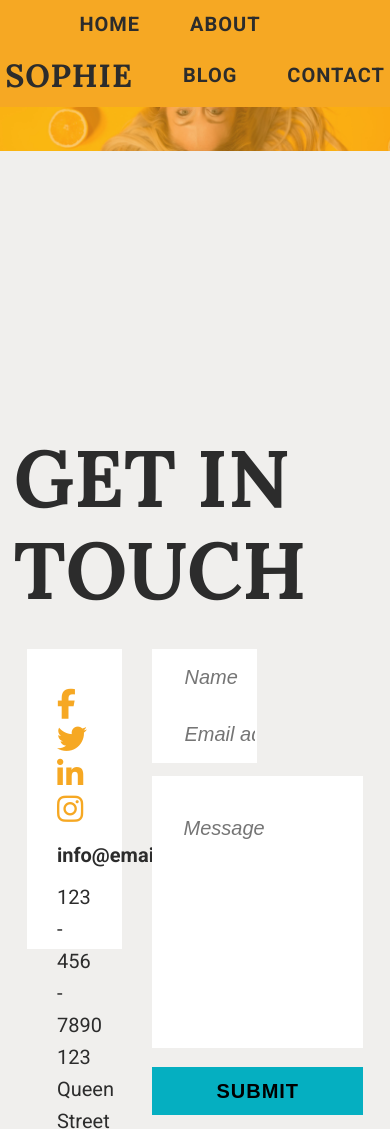
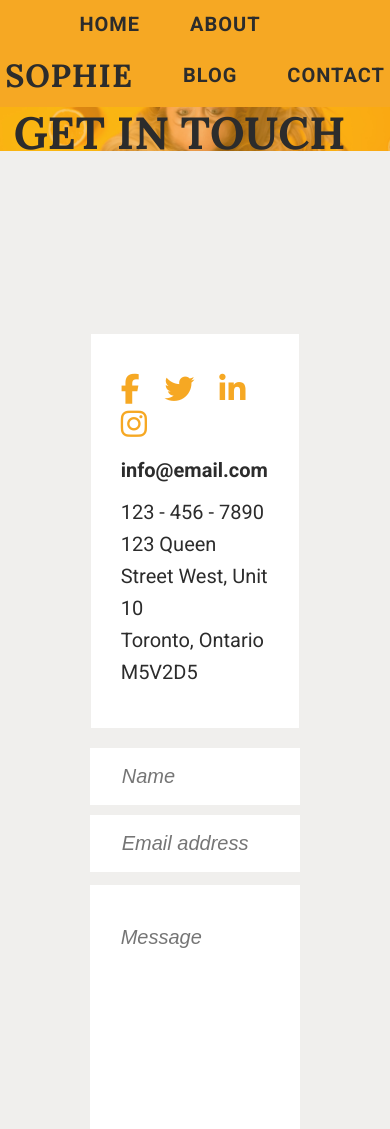
Before and after one commit to Hans-Christian/project2, a plain HTML site: page hansChristianSeverinoProject2/Sophie/contact.html in a window 390 px wide. Shown: the top 1129 px of the page. Drawn offline with Linux system fonts and the light colour scheme.

Commit message:
Worked on contact queries

```diff
--- a/hansChristianSeverinoProject2/styles/sass/_queries.scss
+++ b/hansChristianSeverinoProject2/styles/sass/_queries.scss
@@ -1,3 +1,35 @@
+@media (max-width:1399px){
+
+    #contactHeader h1,
+    #blogHeader h1{
+        font-size:6rem;
+        top:-5rem;
+        bottom:0;
+    }
+
+    #contactMain,
+    #blogMain{
+        margin:-27.5rem 0 4.5rem 0;
+    }
+}
+
+@media (max-width:1383px){
+
+    #contactMain{
+        flex-direction:column;
+    }
+
+    .contactTop,
+    .contactBot{
+        margin:0 auto;
+    }
+
+    .contactTop{
+        width:30%;
+        margin-bottom:2rem;
+    }
+}
+
 @media (max-width:1374px){
 
     .thingsTop img{
@@ -11,6 +43,18 @@
 
     .thingsBot img{
         bottom:-2rem;
+    }
+}
+
+@media (max-width:1322px){
+
+    #name,
+    #email{
+        width:100%;
+    }
+
+    #name{
+        margin-bottom:1rem;
     }
 }
 
@@ -78,6 +122,17 @@
     }
 }
 
+@media (max-width:1133px){
+
+    #contactMain{
+        margin-top:-33.5rem;
+    }
+
+    .contactTop{
+        width:35%
+    }
+}
+
 @media (max-width:1106px){
 
     .headerBot div > img{
@@ -94,6 +149,14 @@
         margin:0 auto;
         bottom:0;
         right:0;
+    }
+}
+
+@media (max-width:1097px){
+    #contactHeader h1,
+    #blogHeader h1{
+        font-size:4.5rem;
+        top:-5rem;
     }
 }
 
@@ -118,7 +181,18 @@
     }
 }
 
-@media(max-width:900px){
+@media (max-width:973px){
+
+    #contactMain{
+        margin-top:-38rem;
+    }
+
+    .contactTop{
+        width:40%;
+    }
+}
+
+@media (max-width:900px){
 
     .about,
     .info,
@@ -130,6 +204,24 @@
     .things{
         padding:3rem 0;
     }
+}
+
+@media (max-width:854px){
+
+    #contactHeader h1,
+    #blogHeader h1{
+        bottom:0;
+        left:0;
+    }
+
+    #contactMain{
+        margin-top:-41rem;
+    }
+
+    .contactTop{
+        width:48%;
+    }
+
 }
 
 @media (max-width:797px){
@@ -145,6 +237,36 @@
     }
 }
 
-@media (max-width:649px){
-    // Make burger menu here!
+@media (max-width:749px){
+
+    .contactTop{
+        width:50%;
+    }
+
 }
+
+@media (max-width:686px){
+
+    #contactMain{
+        margin-top:-45rem;
+    }
+
+    .contactTop{
+        width:53.5%;
+        height:48%;
+    }
+}
+
+@media (max-width:644px){
+
+    #contactMain{
+        margin-top:-47rem;
+    }
+}
+
+@media (max-width:526px){
+
+    #contactMain{
+        margin-top:-51rem;
+    }
+}
```
Also changed, not shown: hansChristianSeverinoProject2/styles/style.css.
